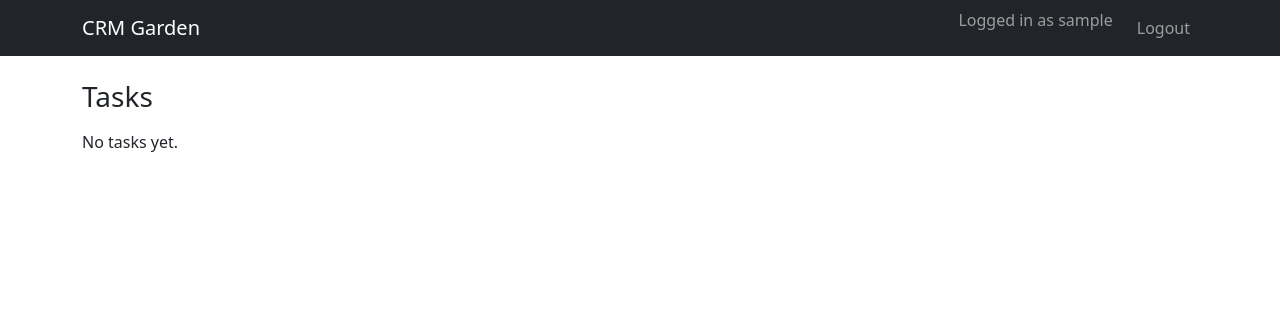
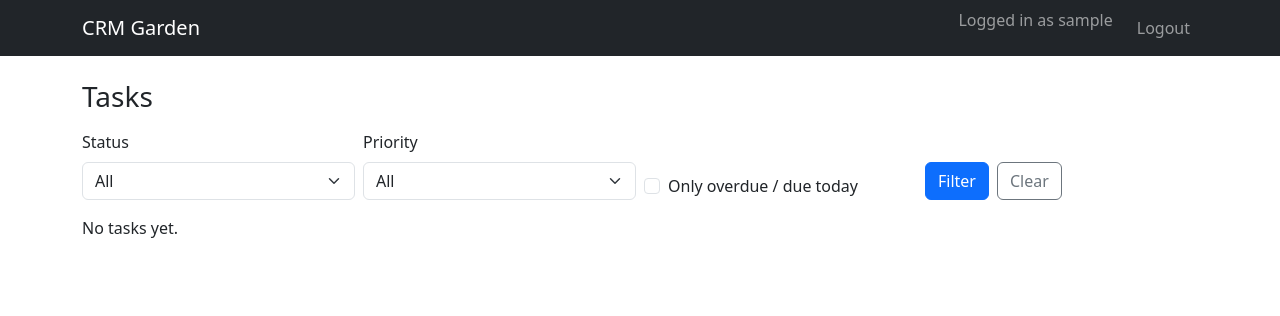
Before and after one commit to alitaraghi/crm_garden, a Django app: page /tasks/ in a window 1280 px wide. Shown: the top 316 px of the page. Run offline with Django 5.2, Linux system fonts and the light colour scheme; the visitor is signed in with stand-in values (Sample User, id 1); data comes from the database, SQL or seed files in the repository; data that the repository does not hold is empty.

Commit message:
feat: add basic filters for project and task list views

```diff
--- a/crm/views.py
+++ b/crm/views.py
@@ -119,15 +119,38 @@ class ClientDeleteView(OwnerQuerysetMixin, DeleteView):
     success_url = reverse_lazy("crm:client_list")
 
 class ProjectListView(OwnerQuerysetMixin, ListView):
-    """List all projects belonging to the current user."""
+    """List all projects belonging to the current user, with simple filters."""
 
     model = Project
     template_name = "crm/project_list.html"
     context_object_name = "projects"
 
     def get_queryset(self):
-        qs = super().get_queryset()
-        return qs.select_related("client", "owner").order_by("-created_at")
+        qs = (
+            super()
+            .get_queryset()
+            .select_related("client", "owner")
+            .order_by("-created_at")
+        )
+
+        status = self.request.GET.get("status")
+        client_id = self.request.GET.get("client")
+
+        if status:
+            qs = qs.filter(status=status)
+        if client_id:
+            qs = qs.filter(client_id=client_id)
+
+        return qs
+
+    def get_context_data(self, **kwargs):
+        context = super().get_context_data(**kwargs)
+        # Clients filter dropdown
+        context["status_filter"] = self.request.GET.get("status", "")
+        context["client_filter"] = self.request.GET.get("client", "")
+        context["clients_for_filter"] = Client.objects.filter(owner=self.request.user)
+        context["project_status_choices"] = Project.STATUS_CHOICES
+        return context
 
 
 class ProjectCreateView(LoginRequiredMixin, CreateView):
@@ -186,19 +209,44 @@ class ProjectDeleteView(OwnerQuerysetMixin, DeleteView):
     success_url = reverse_lazy("crm:project_list")
 
 class TaskListView(OwnerQuerysetMixin, ListView):
-    """List all tasks belonging to the current user."""
+    """List all tasks belonging to the current user, with simple filters."""
 
     model = Task
     template_name = "crm/task_list.html"
     context_object_name = "tasks"
 
     def get_queryset(self):
-        qs = super().get_queryset()
-        return qs.select_related("project", "project__client", "owner", "assigned_to").order_by(
-            "status",
-            "-priority",
-            "due_date",
+        qs = (
+            super()
+            .get_queryset()
+            .select_related("project", "project__client", "owner", "assigned_to")
+            .order_by("status", "-priority", "due_date")
         )
+
+        status = self.request.GET.get("status")
+        priority = self.request.GET.get("priority")
+        overdue_only = self.request.GET.get("overdue")  # "1" or None
+
+        if status:
+            qs = qs.filter(status=status)
+        if priority:
+            qs = qs.filter(priority=priority)
+        if overdue_only == "1":
+            from datetime import date
+
+            today = date.today()
+            qs = qs.filter(due_date__lte=today).exclude(status=Task.STATUS_DONE)
+
+        return qs
+
+    def get_context_data(self, **kwargs):
+        context = super().get_context_data(**kwargs)
+        context["status_filter"] = self.request.GET.get("status", "")
+        context["priority_filter"] = self.request.GET.get("priority", "")
+        context["overdue_filter"] = self.request.GET.get("overdue", "")
+        context["task_status_choices"] = Task.STATUS_CHOICES
+        context["task_priority_choices"] = Task.PRIORITY_CHOICES
+        return context
 
 class TaskCreateView(LoginRequiredMixin, CreateView):
     """Create a new task for a given project."""
--- a/templates/crm/task_list.html
+++ b/templates/crm/task_list.html
@@ -1,3 +1,4 @@
+
 {% extends "base.html" %}
 
 {% block title %}Tasks | CRM Garden{% endblock %}
@@ -6,6 +7,50 @@
   <div class="d-flex justify-content-between align-items-center mb-3">
     <h1 class="h3 mb-0">Tasks</h1>
   </div>
+
+  <form method="get" class="row g-2 mb-3">
+    <div class="col-md-3">
+      <label class="form-label" for="status">Status</label>
+      <select name="status" id="status" class="form-select">
+        <option value="">All</option>
+        {% for value, label in task_status_choices %}
+          <option value="{{ value }}" {% if value == status_filter %}selected{% endif %}>
+            {{ label }}
+          </option>
+        {% endfor %}
+      </select>
+    </div>
+    <div class="col-md-3">
+      <label class="form-label" for="priority">Priority</label>
+      <select name="priority" id="priority" class="form-select">
+        <option value="">All</option>
+        {% for value, label in task_priority_choices %}
+          <option value="{{ value }}" {% if value == priority_filter %}selected{% endif %}>
+            {{ label }}
+          </option>
+        {% endfor %}
+      </select>
+    </div>
+    <div class="col-md-3 d-flex align-items-end">
+      <div class="form-check">
+        <input
+          class="form-check-input"
+          type="checkbox"
+          name="overdue"
+          value="1"
+          id="overdue"
+          {% if overdue_filter == "1" %}checked{% endif %}
+        />
+        <label class="form-check-label" for="overdue">
+          Only overdue / due today
+        </label>
+      </div>
+    </div>
+    <div class="col-md-3 d-flex align-items-end">
+      <button type="submit" class="btn btn-primary me-2">Filter</button>
+      <a href="{% url 'crm:task_list' %}" class="btn btn-outline-secondary">Clear</a>
+    </div>
+  </form>
 
   {% if tasks %}
     <div class="table-responsive">
```
Also changed, not shown: templates/crm/project_list.html (+29 -0 lines).
